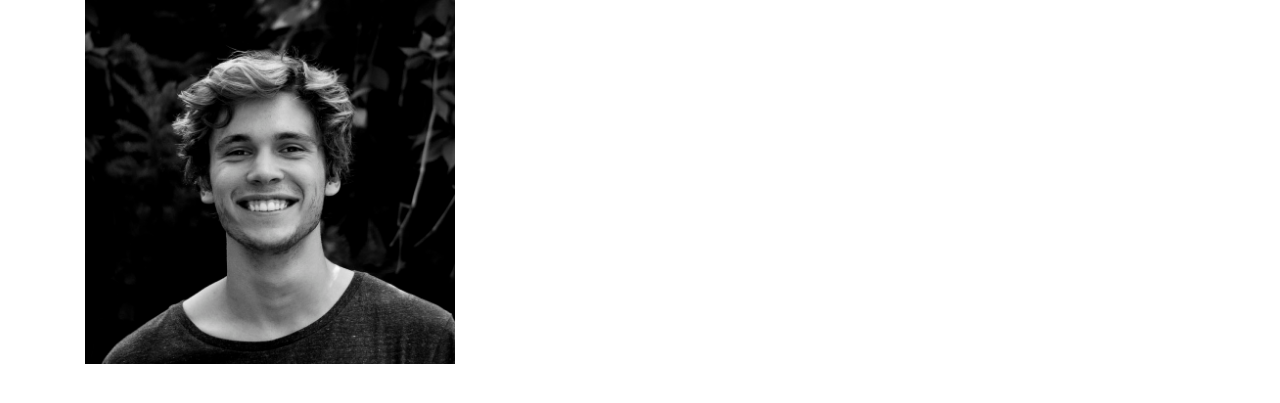
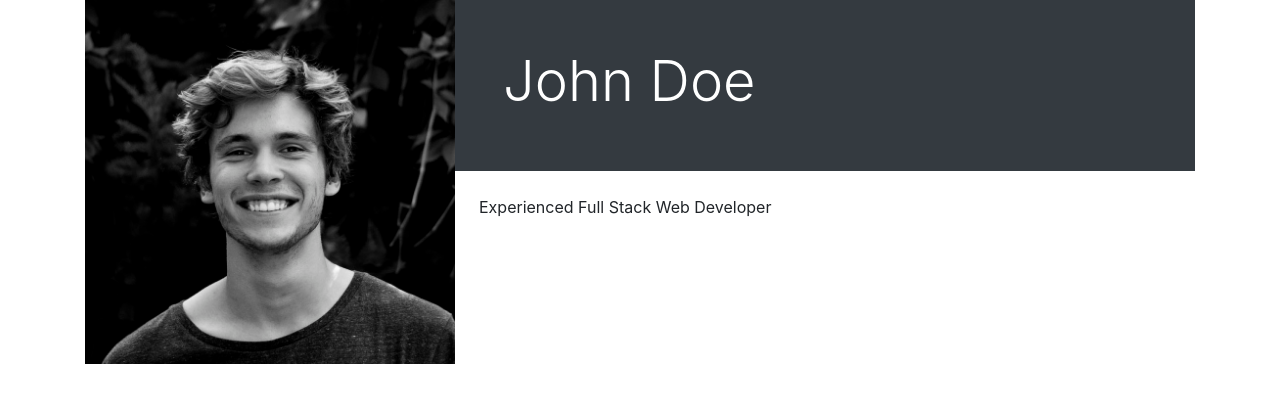
Before and after one commit to martintimma/pvk, a PHP site: page / in a window 1280 px wide. Shown: the top 403 px of the page. Run offline with PHP 8.4, Linux system fonts and the light colour scheme.

Commit message:
lehele lisati nimi

```diff
--- a/portfolio/css/style.css
+++ b/portfolio/css/style.css
@@ -2,3 +2,7 @@
     width: 100%;
     height: 100%;
 }
+}
+.bg-black {
+    color: #fff;
+    background: #000;
--- a/portfolio/index.html
+++ b/portfolio/index.html
@@ -15,6 +15,18 @@
             <div class="col-lg-4 col-md-5">
                 <img src="img/person1.jpg" alt="">
             </div>
+            <div class="col-lg-8 col-md-7">
+                <div class="d-flex flex-column">
+                    <div class="p-5 bg-dark text-white">
+                        <div class="d-flex flex-row justify-content-between align-items-center">
+                            <h1 class="display-4">John Doe</h1>
+                        </div>
+                    </div>
+                    <div class="p-4 bg-black">
+                        Experienced Full Stack Web Developer
+                    </div>
+                </div>
+            </div>
         </div>
     </header>
 </div>
```
